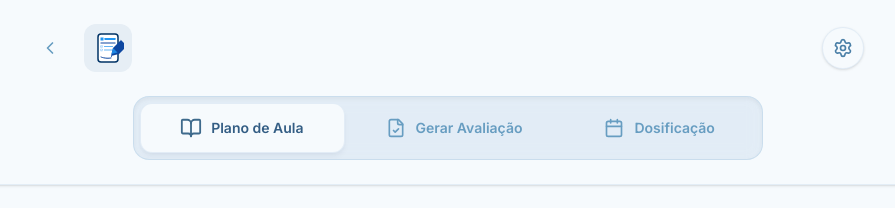
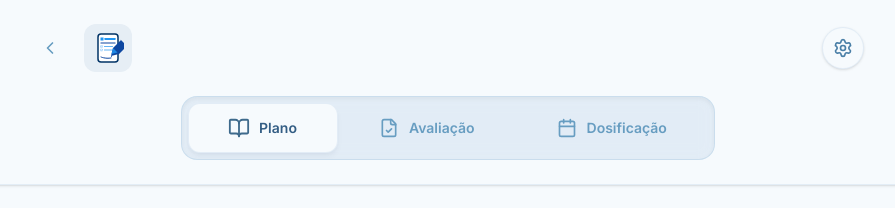
Before and after one commit to saide-hassan/Planeador-Escolar, a React (Vite) app: page / in a window 1280 px wide. Both pictures are taken after a click on the button "Começar Agora". Shown: the top 208 px of the page, without its empty margins (192-1087 px from the left). Built offline with nearby package versions, Linux system fonts and the light colour scheme; no server answers; the database is empty.

Commit message:
feat: Shorten tab labels in GeneratorTabs
Shortens "Plano de Aula" to "Plano" and "Gerar Avaliação" to "Avaliação" for improved UI brevity and consistency.

```diff
--- a/src/components/GeneratorTabs.tsx
+++ b/src/components/GeneratorTabs.tsx
@@ -70,7 +70,7 @@ export default function GeneratorTabs({ onBack, onProfile, onLogin, onLogout, in
                 }`}
               >
                 <BookOpen className={`w-5 h-5 transition-transform duration-300 ${activeTab === 'lesson' ? 'scale-110 text-blue-600 dark:text-blue-400' : 'scale-100'}`} />
-                <span>Plano de Aula</span>
+                <span>Plano</span>
               </button>
 
               <button
@@ -82,7 +82,7 @@ export default function GeneratorTabs({ onBack, onProfile, onLogin, onLogout, in
                 }`}
               >
                 <FileCheck className={`w-5 h-5 transition-transform duration-300 ${activeTab === 'evaluation' ? 'scale-110 text-indigo-600 dark:text-indigo-400' : 'scale-100'}`} />
-                <span>Gerar Avaliação</span>
+                <span>Avaliação</span>
               </button>
 
               <button
```
